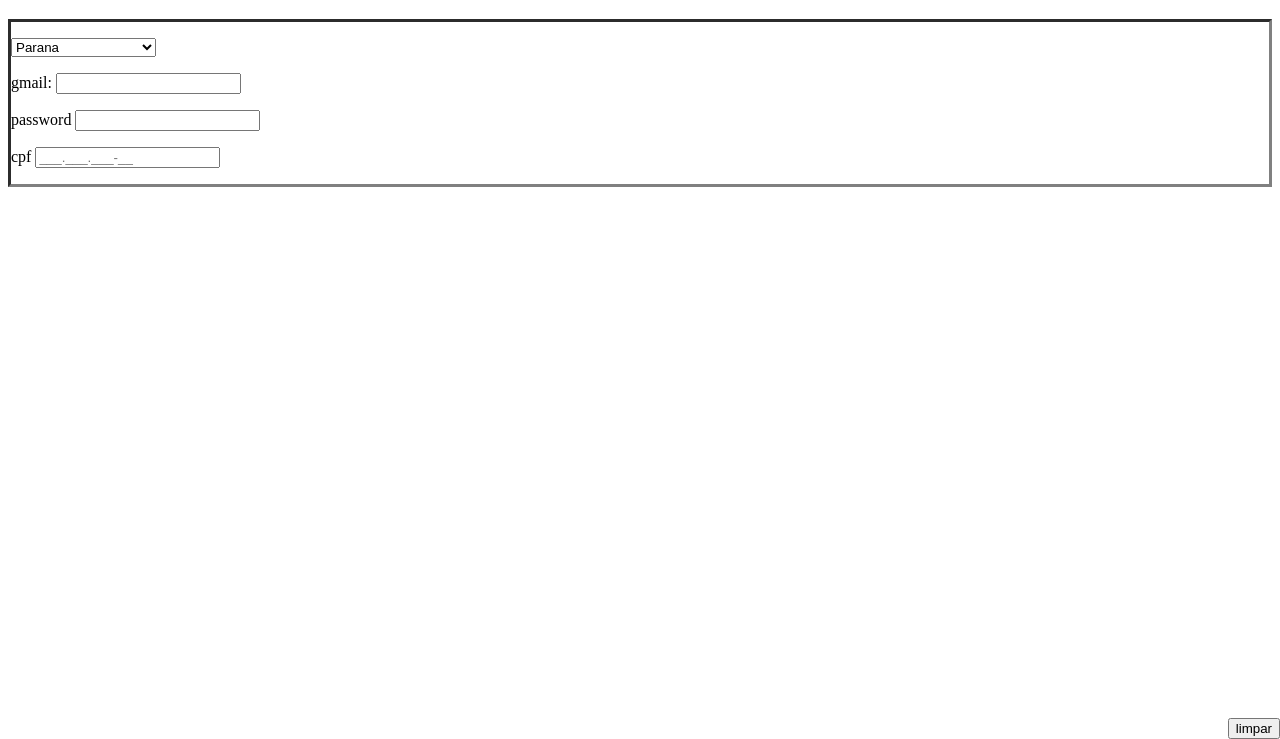
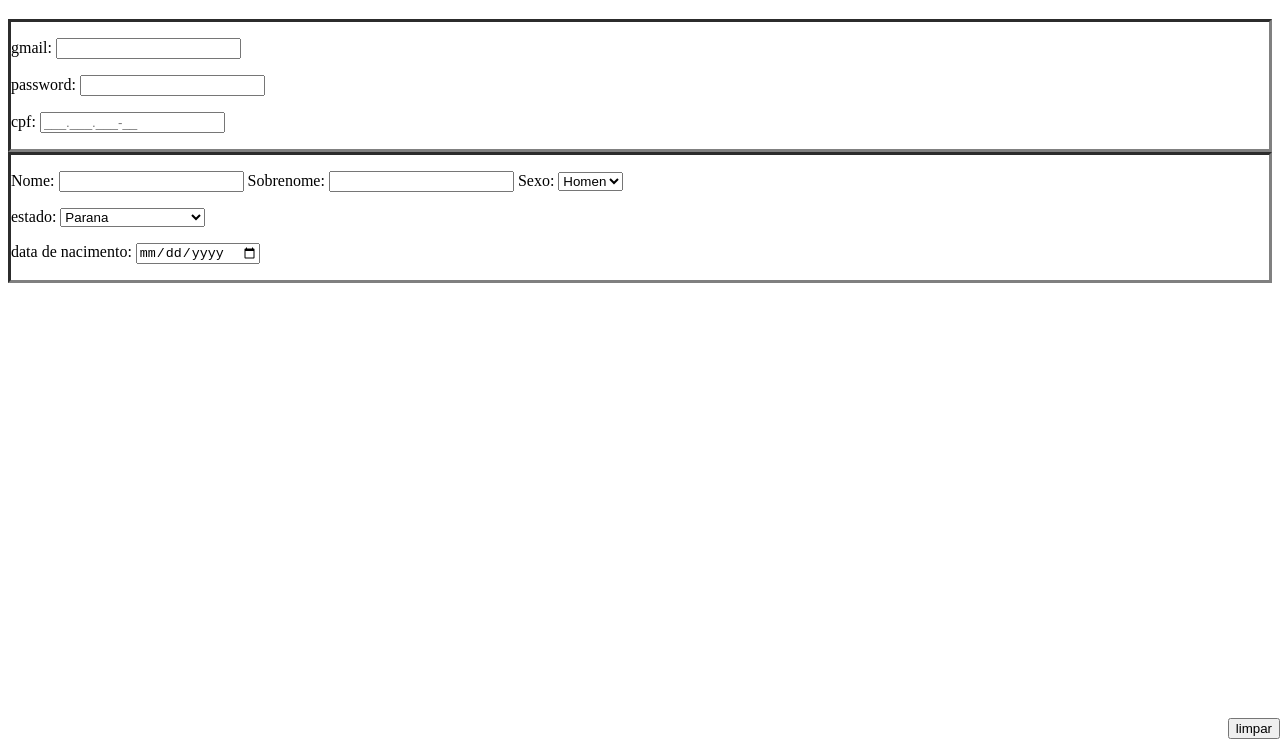
Before and after one commit to Jvcl1/cadastre-se, a plain HTML site: page index.html in a window 1280 px wide. Shown: the part 61-800 px from the top of the page. Drawn offline with Linux system fonts and the light colour scheme.

Commit message:
Update index.html

```diff
--- a/index.html
+++ b/index.html
@@ -1,5 +1,5 @@
 <!DOCTYPE html>
-<html lang="pt-br">
+<html>
     <head>
         <link rel="stylesheet" type="text/css" href="style.css">
         <meta charset="UTF-8">
@@ -12,52 +12,75 @@
                 <h1>Casdastre-se</h1>
             </div>
             <form action="cadastro.php" method="get" autocomplete="on">
-            <div class="borda">
-                <p>
-                    <label for="lest"></label>
-                    <select  name="estado" id="lest">
-                        <option value="AL">Alagoas</option>
-                        <option value="AC">Acre</option>
-                        <option value="AM">Amazonas</option>
-                        <option value="BH">Bahia</option>
-                        <option value="CE">Ceará</option>
-                        <option value="ES">Espirito Santo</option>
-                        <option value="GO">Goiania</option>
-                        <option value="MA">Maranhão</option>
-                        <option value="MG">Minas Gerais</option>
-                        <option value="MT">Mato Grosso</option>
-                        <option value="PR" selected>Parana</option>
-                        <option value="PB">Paraíba</option>
-                        <option value="PA">Pará</option>
-                        <option value="PE">Pernambuco</option>
-                        <option value="RS">Rio Grande do Sul</option>
-                        <option value="RJ">Rio de Janeiro</option>
-                        <option value="RN">Rio Grande do Norte</option>
-                        <option value="RR">Roraima</option>
-                        <option value="RO">Rondonia</option>
-                        <option value="SP">São Paulo</option>
-                        <option value="SE">Sergipe</option>
-                        <option value="SC">Santa Catatarina</option>
-                        <option value="TO">Tocantins</option>
-                    </select>
-                </p>
-                <p>
+                <div class="borda">
+                    <div>
+                        <p>
+
+                        </p>
+                        <p>
+                            <p>
+                                <label for="Gmail">gmail: </label>
+                                <input type="email" name="fname">
+                            </p>
+                            <p>
+                                <label for="Password">password: </label>
+                                <input type="password" name="fpassword">
+                            </p>
+                            <p>
+                                <input type="reset" value="limpar" class="canto_reset" name="freset">
+                            </p>
+                            <p>
+                                <label for="CPF">cpf: </label>
+                                <input type="text" placeholder="___.___.___-__" name="fcpf">
+                            </p>
+                        </p>
+                    </div>
+                </div>
+                <div class="borda">
                     <p>
-                        <label for="Gmail">gmail:</label>
-                        <input type="email">
+                        <label for="Nome">Nome: </label>
+                        <input type="text" name="fnome">
+                        <label for="Sobrenome">Sobrenome: </label>
+                        <input type="text" name="fsobrenome">
+                        <label for="sexo">Sexo: <label>
+                        <select name="sexo" id="fsexo">
+                            <option value="M">Homen</option><br>
+                            <option value="F">Mulher</option><br>
+                        </select>
                     </p>
                     <p>
-                        <label for="Password">password</label>
-                        <input type="password">
+                        <label for="festado">estado: </label>
+                        <select  name="estado" id="festado">
+                            <option value="AL">Alagoas</option><br>
+                            <option value="AC">Acre</optio><br>
+                            <option value="AM">Amazonas</option><br>
+                            <option value="BH">Bahia</option><br>
+                            <option value="CE">Ceará</option><br>
+                            <option value="ES">Espirito Santo</option><br>
+                            <option value="GO">Goiania</option><br>
+                            <option value="MA">Maranhão</option><br>
+                            <option value="MG">Minas Gerais</option><br>
+                            <option value="MT">Mato Grosso</option><br>
+                            <option value="PR" selected>Parana</option><br>
+                            <option value="PB">Paraíba</option><br>
+                            <option value="PA">Pará</option><br>
+                            <option value="PE">Pernambuco</option><br>
+                            <option value="RS">Rio Grande do Sul</option><br>
+                            <option value="RJ">Rio de Janeiro</option><br>
+                            <option value="RN">Rio Grande do Norte</option><br>
+                            <option value="RR">Roraima</option><br>
+                            <option value="RO">Rondonia</option><br>
+                            <option value="SP">São Paulo</option><br>
+                            <option value="SE">Sergipe</option><br>
+                            <option value="SC">Santa Catatarina</option><br>
+                            <option value="TO">Tocantins</option><br>
+                        </select>
                     </p>
                     <p>
-                        <input type="reset" value="limpar" class="canto_reset">
+                        <label for="nacimento">data de nacimento: </label>
+                        <input type="date">
                     </p>
-                    <p>
-                        <label for="CPF">cpf</label>
-                        <input type="text" placeholder="___.___.___-__">
-                    </p>
-                </p>
-            </div>
+                </div>
+            </form>
     </body>
 </html>
```
